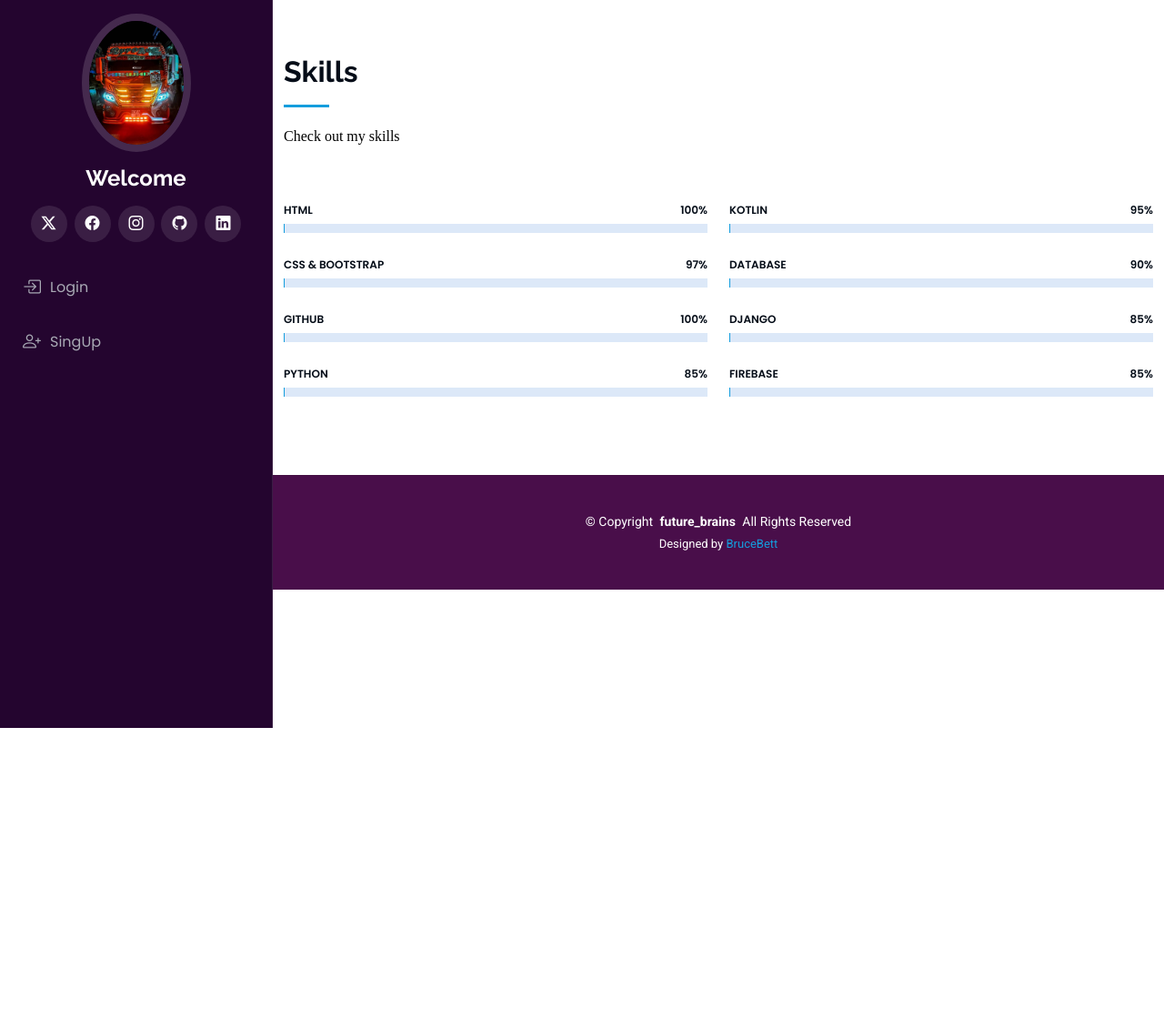
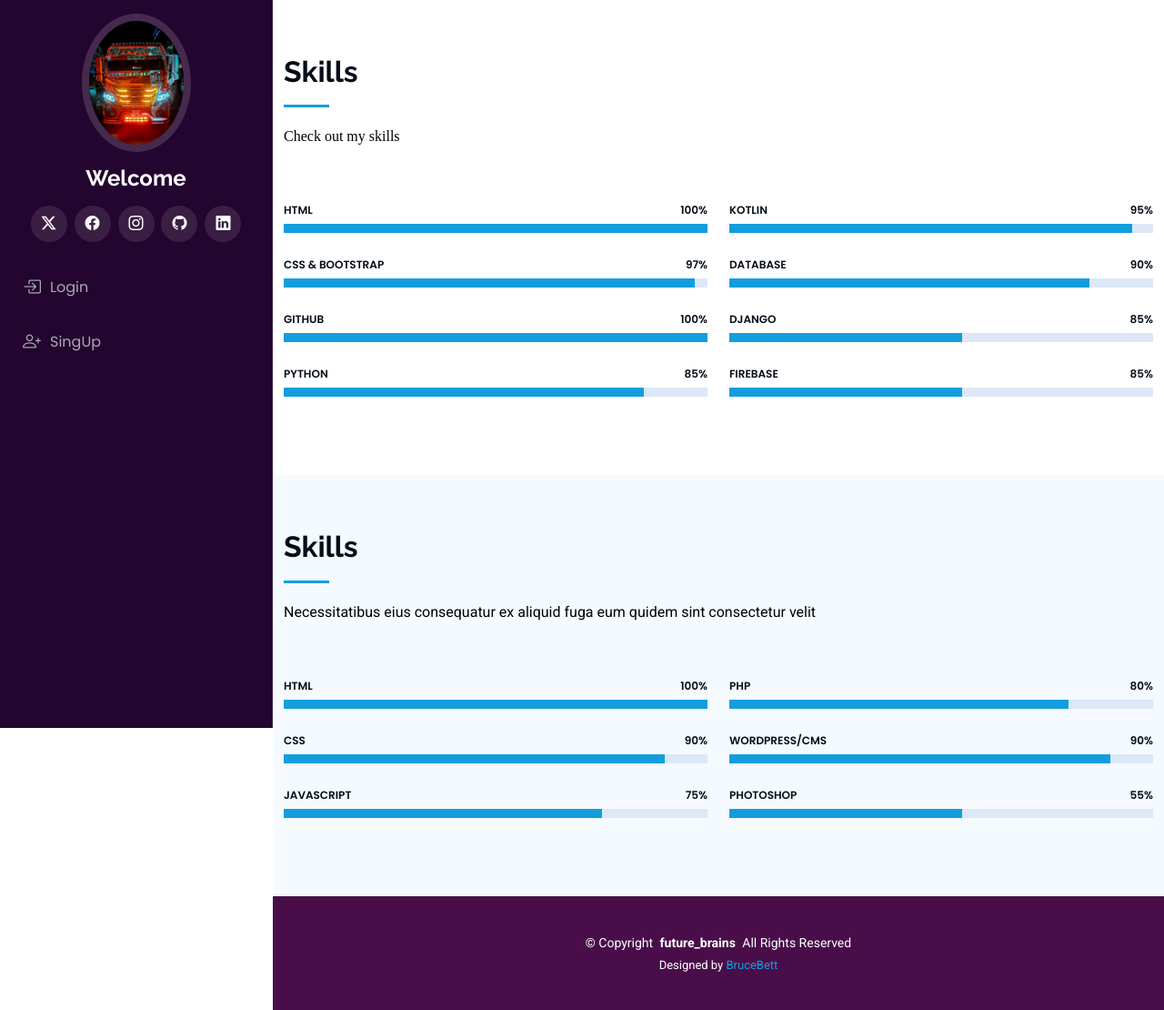
Before and after one commit to brucebett/My-Portfolio, a Django app: page /skills/ in a window 1280 px wide. Shown: the whole page at 91% size. Before the commit the page ends 800 px from the top, so only its background shows below. Run offline with Django 5.2, Linux system fonts and the light colour scheme; some libraries are stand-ins or nearby versions.

Commit message:
thur1 commit

```diff
--- a/project/templates/skills.html
+++ b/project/templates/skills.html
@@ -17,7 +17,7 @@ Skills
         <p style="font-weight: 500;font-family: 'Courier 10 Pitch'">Check out my skills</p>
       </div>
 
-      <div class="row skills-content">
+      <div class="row skills-content skills-animation">
 
         <div class="col-lg-6" data-aos="fade-up">
 
@@ -88,4 +88,73 @@ Skills
     </div>
   </section>
 
+      <!-- Skills Section -->
+      <section id="skills" class="skills section light-background">
+
+        <!-- Section Title -->
+        <div class="container section-title" data-aos="fade-up">
+          <h2>Skills</h2>
+          <p>Necessitatibus eius consequatur ex aliquid fuga eum quidem sint consectetur velit</p>
+        </div><!-- End Section Title -->
+
+        <div class="container" data-aos="fade-up" data-aos-delay="100">
+
+          <div class="row skills-content skills-animation">
+
+            <div class="col-lg-6">
+
+              <div class="progress">
+                <span class="skill"><span>HTML</span> <i class="val">100%</i></span>
+                <div class="progress-bar-wrap">
+                  <div class="progress-bar" role="progressbar" aria-valuenow="100" aria-valuemin="0" aria-valuemax="100"></div>
+                </div>
+              </div><!-- End Skills Item -->
+
+              <div class="progress">
+                <span class="skill"><span>CSS</span> <i class="val">90%</i></span>
+                <div class="progress-bar-wrap">
+                  <div class="progress-bar" role="progressbar" aria-valuenow="90" aria-valuemin="0" aria-valuemax="100"></div>
+                </div>
+              </div><!-- End Skills Item -->
+
+              <div class="progress">
+                <span class="skill"><span>JavaScript</span> <i class="val">75%</i></span>
+                <div class="progress-bar-wrap">
+                  <div class="progress-bar" role="progressbar" aria-valuenow="75" aria-valuemin="0" aria-valuemax="100"></div>
+                </div>
+              </div><!-- End Skills Item -->
+
+            </div>
+
+            <div class="col-lg-6">
+
+              <div class="progress">
+                <span class="skill"><span>PHP</span> <i class="val">80%</i></span>
+                <div class="progress-bar-wrap">
+                  <div class="progress-bar" role="progressbar" aria-valuenow="80" aria-valuemin="0" aria-valuemax="100"></div>
+                </div>
+              </div><!-- End Skills Item -->
+
+              <div class="progress">
+                <span class="skill"><span>WordPress/CMS</span> <i class="val">90%</i></span>
+                <div class="progress-bar-wrap">
+                  <div class="progress-bar" role="progressbar" aria-valuenow="90" aria-valuemin="0" aria-valuemax="100"></div>
+                </div>
+              </div><!-- End Skills Item -->
+
+              <div class="progress">
+                <span class="skill"><span>Photoshop</span> <i class="val">55%</i></span>
+                <div class="progress-bar-wrap">
+                  <div class="progress-bar" role="progressbar" aria-valuenow="55" aria-valuemin="0" aria-valuemax="100"></div>
+                </div>
+              </div><!-- End Skills Item -->
+
+            </div>
+
+          </div>
+
+        </div>
+
+      </section><!-- /Skills Section -->
+
 {% endblock body %}
```
